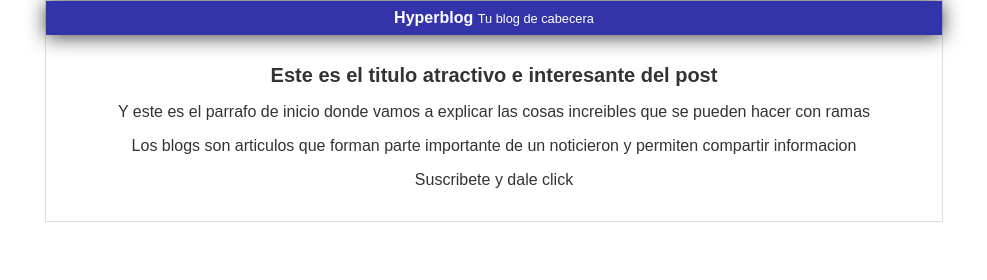
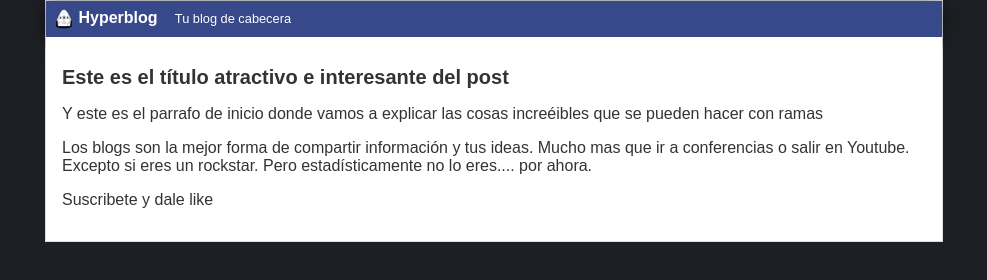
Before and after one commit to rosamoraweb/hyperblog, a plain HTML site: page blogpost.html in a window 1280 px wide. Shown: the whole page, without its empty margins (146-1133 px from the left). Drawn offline with Linux system fonts and the light colour scheme.

Commit message:
Color de fondo, logo nuevo, y retoques

```diff
--- a/blogpost.html
+++ b/blogpost.html
@@ -9,15 +9,18 @@
 <body>
 <div id="container">
   <div id="cabecera">
+    <img id="logo" src="imagenes/dragon.webp" />
     Hyperblog
     <span id="tagline">Tu blog de cabecera</span>
   </div>
   <div id="post">
-      <h1>Este es el titulo atractivo e interesante del post</h1>
-      <p>Y este es el parrafo de inicio donde vamos a explicar las cosas increibles que se pueden hacer con ramas</p>
-  <p>Los blogs son articulos que forman parte importante de un noticieron y permiten compartir informacion</p>
-  <p>Suscribete y dale click</p>
+    <h1>Este es el título atractivo e interesante del post</h1>
+    <p>Y este es el parrafo de inicio donde vamos a explicar las cosas increéibles que se pueden hacer con ramas</p>
+    <p>Los blogs son la mejor forma de compartir información y tus ideas. Mucho mas que ir a conferencias o salir en
+      Youtube. Excepto si eres un rockstar. Pero estadísticamente no lo eres.... por ahora.</p>
+    <p>Suscribete y dale like</p>
   </div>
 </div>
 </body>
+
 </html>
--- a/css/style.css
+++ b/css/style.css
@@ -1,41 +1,52 @@
-body {
+body
+{
+    background: #1e1f24;
+    color: #333;
     text-align: center;
-font-family: "Arial";
-color: #333;
+    font-family: Arial;
     font-size: 16px;
-margin:0;
-padding:0;
-
+    margin: 0;
+    padding: 0;
 }
 
-#cabecera{
-  background:#33A;
+#cabecera
+{
+    background: #37488b;
+    box-shadow: 0px 2px 20px 0px rgba(0,0,0,0.5);
     color: white;
-  margin:0;
+    font-weight: bold;
+    margin: 0;
     padding: 0.5em;
-  font-weight: bold;
-  box-shadow: 0px 2px 20px 0px rgba(0,0,0,0.75);
 }
 
-#cabecera #tagline {
-  padding:1em 0 0 0;
-  font-weight: normal;
-  font-size: 0.8rem;
-
+#cabecera #logo
+{
+    width: 20px;
+    vertical-align: middle;
 }
 
-#container{
+#cabecera #tagline
+{
+    padding: 0 0 0 1em;
+    font-weight: normal;
+    font-size: 0.8em;
+}
+
+#container
+{
     width: 70%;
-  padding: 0em;
-  text-align: center;
+    padding: 0;
+    text-align: left;
     border: 1px solid #DDD;
     margin: 0 auto;
 }
 
-#container h1{
+#container h1
+{
     font-size: 20px;
 }
-
-#post {
+#post
+{
+    background: white;
     padding: 1em;
 }
```
Lines whose indentation alone changed are shown as unchanged.
